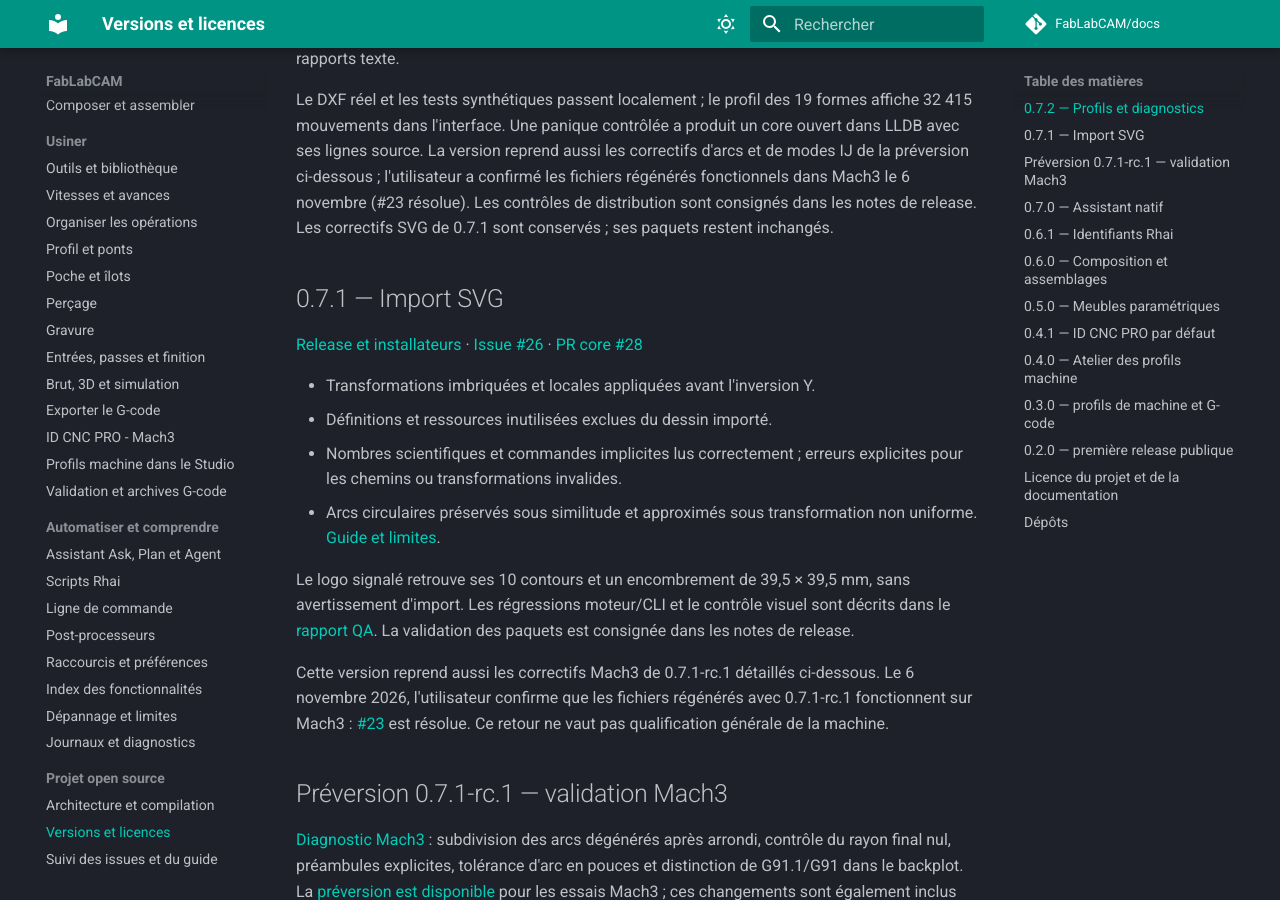
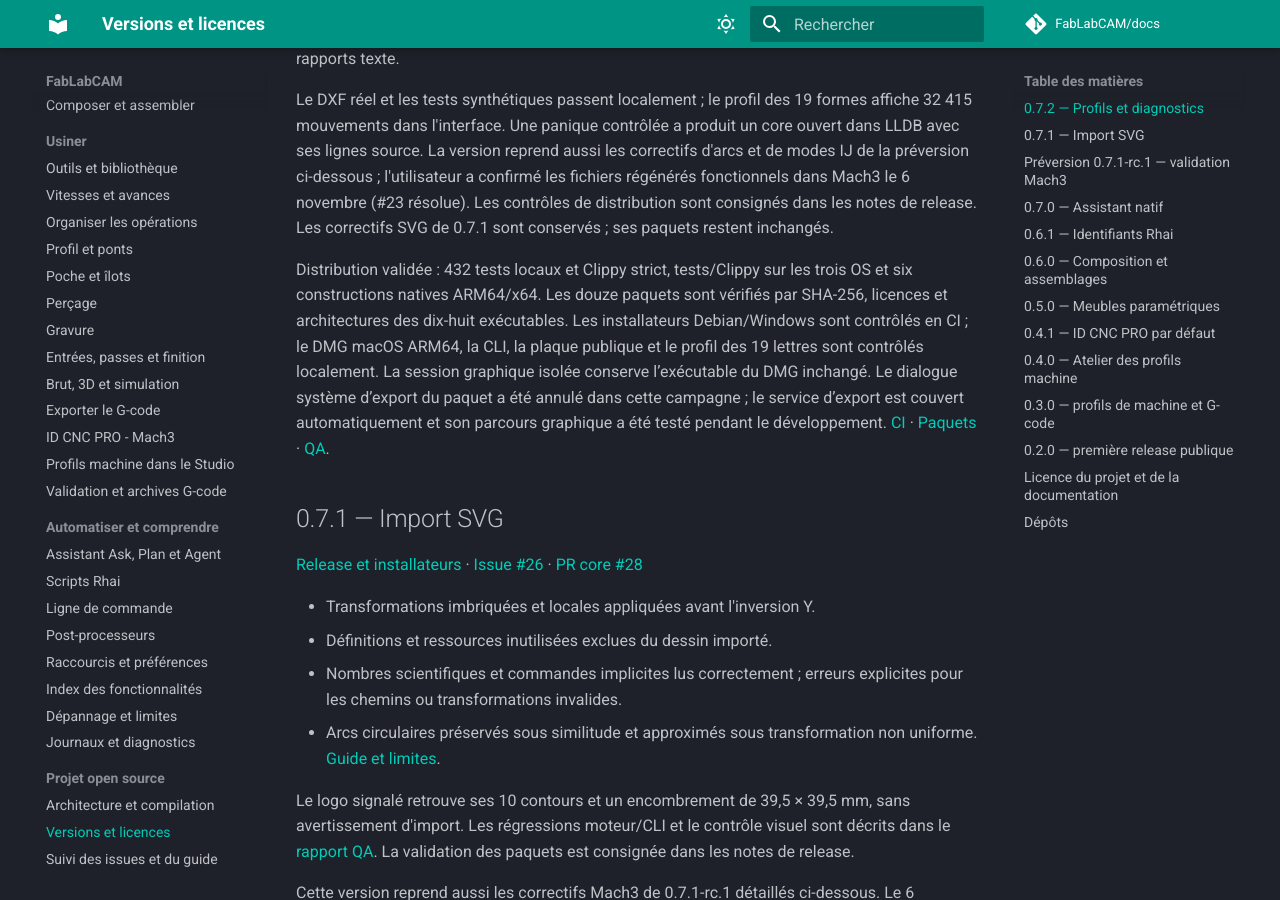
Before and after one commit to FabLabCAM/docs, an MkDocs documentation site: the page built from docs/reference/versions.md, in a window 1280 px wide and 900 px high, scrolled down 329 px. Built offline with MkDocs 1.6.1 and Material for MkDocs 9.7.7, drawn with Linux system fonts in a browser that asks for light colours; comment, search, counter and statistics services are not loaded.

Commit message:
docs: record 0.7.2 distribution validation and coverage

```diff
--- a/docs/reference/versions.md
+++ b/docs/reference/versions.md
@@ -16,6 +16,19 @@ un core ouvert dans LLDB avec ses lignes source. La version reprend aussi les
 correctifs d'arcs et de modes IJ de la préversion ci-dessous ; l'utilisateur a
 confirmé les fichiers régénérés fonctionnels dans Mach3 le 6 novembre (#23 résolue). Les contrôles de distribution sont
 consignés dans les notes de release. Les correctifs SVG de 0.7.1 sont conservés ; ses paquets restent inchangés.
+
+
+Distribution validée : 432 tests locaux et Clippy strict, tests/Clippy sur les
+trois OS et six constructions natives ARM64/x64. Les douze paquets sont vérifiés
+par SHA-256, licences et architectures des dix-huit exécutables. Les installateurs
+Debian/Windows sont contrôlés en CI ; le DMG macOS ARM64, la CLI, la plaque publique
+et le profil des 19 lettres sont contrôlés localement. La session graphique isolée
+conserve l’exécutable du DMG inchangé. Le dialogue système d’export du paquet a été
+annulé dans cette campagne ; le service d’export est couvert automatiquement et
+son parcours graphique a été testé pendant le développement.
+[CI](https://github.com/FabLabCAM/core/actions/runs/42133484109) ·
+[Paquets](https://github.com/FabLabCAM/core/actions/runs/42133484054) ·
+[QA](https://github.com/FabLabCAM/core/blob/v0.7.2/docs/qa/0.7.2.md).
 
 
 ## 0.7.1 — Import SVG
```
